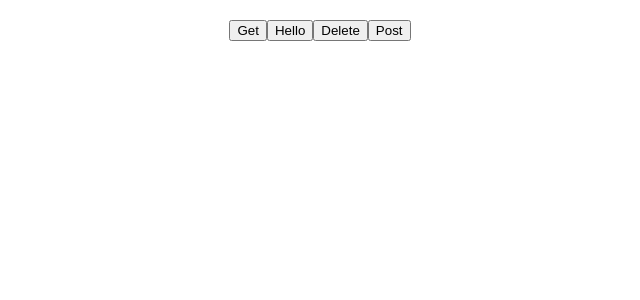
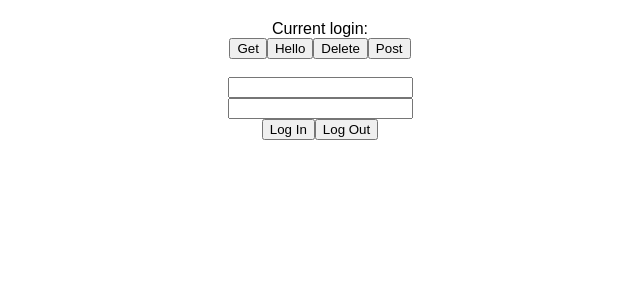
Before and after one commit to JoeFrumenti/ReactCollection, a React (Create React App) app: page /Spring in a window 1280 px wide. Shown: the top 300 px of the page, without its empty margins (320-960 px from the left). Built offline with nearby package versions, Linux system fonts and the light colour scheme.

Commit message:
Added login functionality

```diff
--- a/package.json
+++ b/package.json
@@ -11,6 +11,7 @@
     "react-dom": "^18.2.0",
     "react-router-dom": "^6.16.0",
     "react-scripts": "5.0.1",
+    "react-text-mask": "^5.5.0",
     "web-vitals": "^2.1.4"
   },
   "scripts": {
--- a/src/Pages/Home.js
+++ b/src/Pages/Home.js
@@ -8,7 +8,7 @@ function Home() {
   return (
   <div>
     <div className="App">
-      This is the Home page
+      Choose a project:
     </div>
     <div>
       <Link to="Game">Tic Tac Toe</Link>
--- a/src/Pages/Spring.js
+++ b/src/Pages/Spring.js
@@ -1,10 +1,21 @@
 import * as React from 'react';
+import MaskedInput from 'react-text-mask';
 import axios from 'axios';
+
+import {useState} from 'react';
+
 
 const path = 'http://localhost:8080/';
 
 
 function Spring() {
+  const [username, setUsername] = useState('');
+  const [password, setPassword] = useState('');
+
+  const [userData, setUserData] = useState({
+    username: null,
+    password: null,
+  })
 
   const deleteUser = () => {
     axios.delete(path + 'user/mariam')
@@ -32,7 +43,7 @@ function Spring() {
          console.log(response.data);
        }
        else
-         console.error("Nah");
+         console.log("error: User already exists");
        })
      .catch((error) => {
        console.error("Add error:", error);
@@ -76,12 +87,79 @@ function Spring() {
       });
     };
 
+  const updateUsername = event => {
+    setUsername(event.target.value);
+  };
+
+  const updatePassword = event => {
+      setPassword(event.target.value);
+  };
+
+  const login = async () => {
+    const params = {
+      param1: username,
+      param2: password,
+    };
+
+
+    const url = new URL(path + 'user/login');
+    url.search =  new URLSearchParams(params).toString();
+    console.log(url.href);
+
+    try {
+      const response = await fetch(url.href);
+      const data = await response;
+      console.log(data);
+      if(data.status == 200)
+      {
+        console.log("Login success!");
+        setUserData({
+          username: username,
+          password: password,
+        });
+      }
+    } catch (error) {
+      console.error('Error fetching data:', error);
+    }
+
+  };
+
+  const logout = () => {
+    setUserData({
+      username: null,
+      password: null,
+    });
+  }
+
   return(
     <>
+      Current login: {userData.username}
+      <br/>
       <button onClick={fetchData}> Get </button>
       <button onClick={getHello}> Hello </button>
       <button onClick={deleteUser}> Delete </button>
       <button onClick={addUser}> Post </button>
+      <br/>
+      <br/>
+      <input
+        type="text"
+        id="username"
+        name="username"
+        onChange={updateUsername}
+        value={username}
+      />
+      <br/>
+      <input
+       // mask = {[]}
+        type="text"
+        id="password"
+        name="password"
+        onChange={updatePassword}
+        value={password}
+      />
+      <br/>
+      <button onClick={login}> Log In </button>
+      <button onClick={logout}> Log Out </button>
     </>
   )
 }
--- a/src/Pages/TicTacToe.js
+++ b/src/Pages/TicTacToe.js
@@ -4,6 +4,8 @@
 //I learn more aspects of React to make my code more concise
 
 import * as React from 'react';
+
+import {useState, useContext} from 'react';
 
 import '../App.css'
 
```
Also changed, not shown: 1 other file (tests, documents, lock files or other folders).
